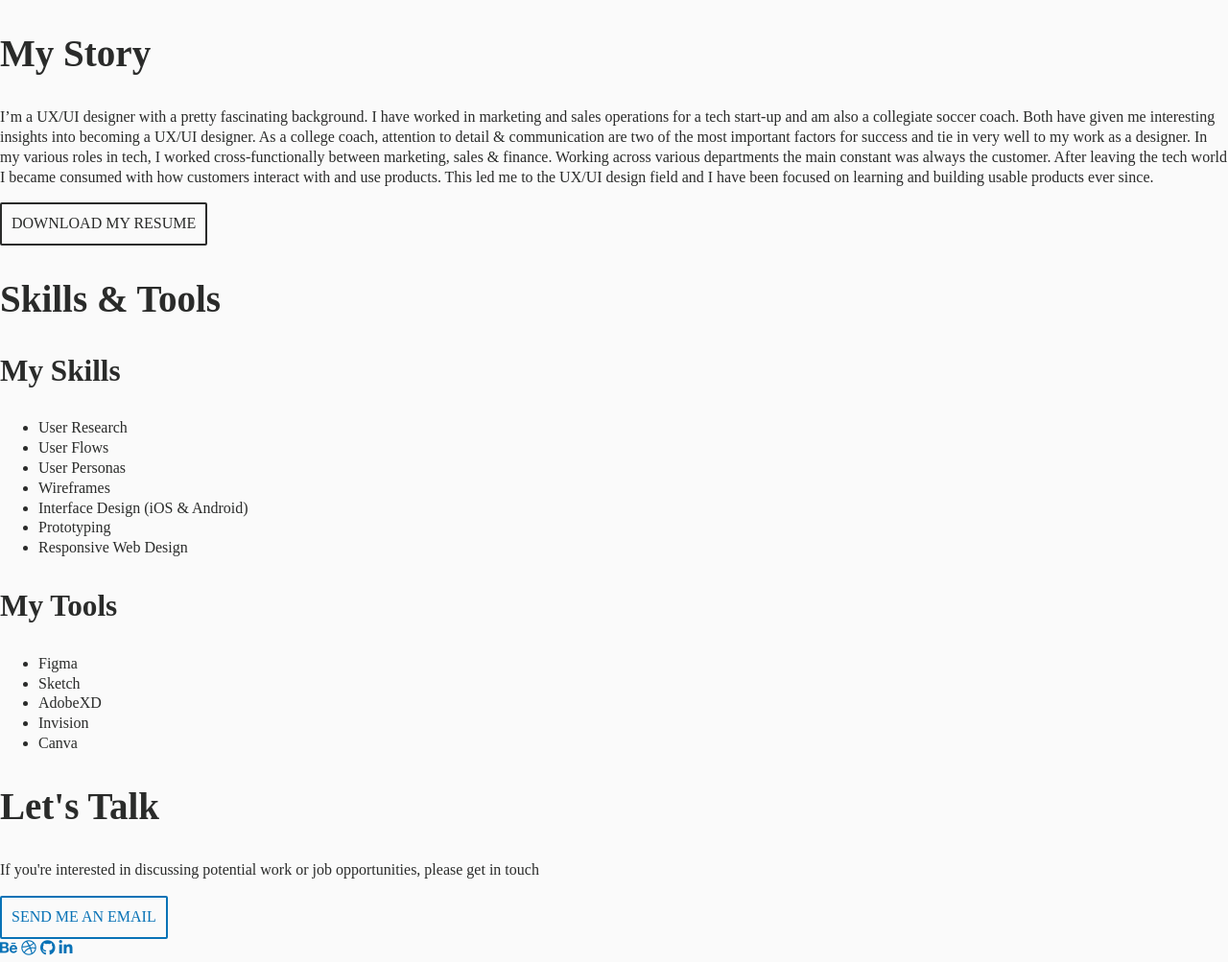
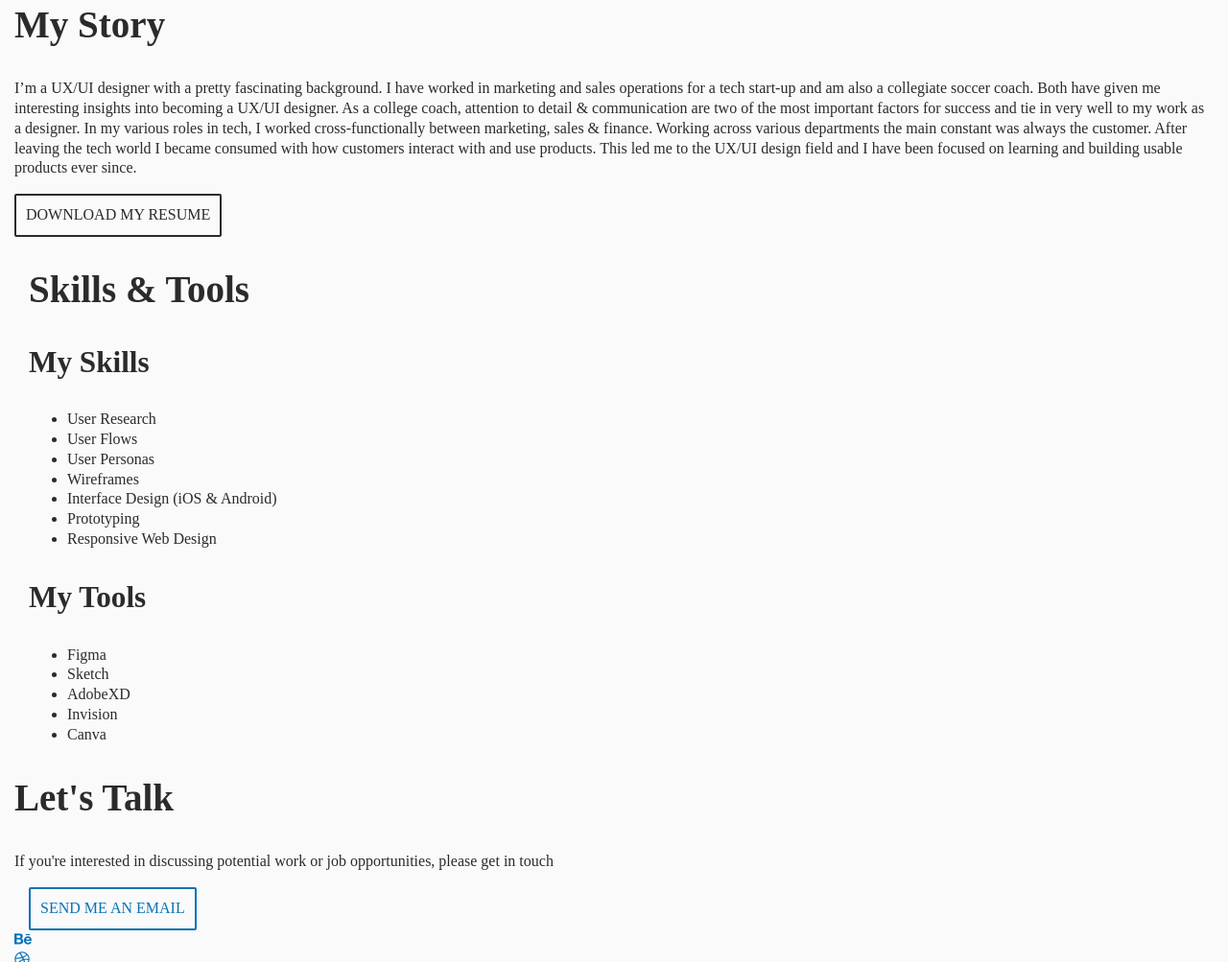
Before and after one commit to jaredcurry/Jared-Portfolio-Site, a plain HTML site: page about.html in a window 1280 px wide. Shown: the part 1797-2800 px from the top of the page at 96% size. Drawn offline with nearby package versions, Linux system fonts and the light colour scheme; files whose address does not match are found by name; a web font is replaced by a local one.

Commit message:
Update about.html

```diff
--- a/about.html
+++ b/about.html
@@ -14,10 +14,9 @@
 </head>
 
 <body>
-
   <!-- Header -->
   <header>
-    <div class="">
+    <div class="container">
       <img src="/Users/jc/Desktop/Jared Portfolio Site/img/logo/light.svg" alt="Jared Curry" class="logo">
       <nav>
         <ul>
@@ -25,15 +24,13 @@
           <li><a href="about.html">About</a></li>
           <li><a href="#contact">Contact</a></li>
         </ul>
-
       </nav>
     </div>
   </header>
-
   <!-- hero section -->
   <div id="intro">
     <!-- Whole Section -->
-    <div class="">
+    <div class="container">
       <!-- Container -->
       <h1>Hello, I'm Jared <span> a Boston based college soccer coach turned UX/UI designer.</span> </h1>
       <p>
@@ -44,17 +41,17 @@
 
   <main>
     <div class="">
-      <div class=""> <!-- Container -->
+      <div class="container"> <!-- Container -->
         <h1>About Me</h1>
       </div>
     </div>
     <div class=""> <!-- main content -->
-      <div class=""> <!-- container -->
+      <div class="container"> <!-- container -->
         <picture>
           <source src="img/profile_picture/@1x/Profile_Image_@1x.png" media="max-width:767px">
           <img src="img/profile_picture/@2x/Profile_Image_@2x.png" alt="Me">
         </picture>
-        <div class=""> <!-- Columns -->
+        <div class="row"> <!-- Columns -->
           <div> <!-- Column 1 -->
             <h2>My Story</h2>
             <p>
@@ -66,7 +63,7 @@
             </p>
             <a href="files/Resume.pdf" class="button download" target="_blank">Download My Resume</a>
           </div>
-          <div class=""> <!-- Column 2 -->
+          <div class="container"> <!-- Column 2 -->
             <h2>Skills & Tools</h2>
             <div class=""> <!-- Skills Section -->
               <h3>My Skills</h3>
@@ -98,29 +95,29 @@
 
   <!-- Footer -->
   <footer id="#contact">
-    <div class="">
+    <div class="container">
       <h2>Let's Talk</h2>
       <p>
         If you're interested in discussing potential work or job opportunities, please get in touch
       </p>
-      <div class="">
+      <div class="container">
         <a href="mailto:curry.jared@gmail.com" class="button contact">Send me an email</a>
       </div>
-      <div class="">
+      <div>
         <!-- Social Media Links -->
-        <a href="https://www.behance.net/jaredcurry" target="_blank">
+        <a href="https://www.behance.net/jaredcurry" target="_blank" class="social-links">
           <i class="fab fa-behance"></i>
         </a>
-        <a href="https://dribbble.com/jaredcurry" target="_blank">
+        <a href="https://dribbble.com/jaredcurry" target="_blank" class="social-links">
           <i class="fab fa-dribbble"></i>
         </a>
-        <a href="https://github.com/jaredcurry" target="_blank">
+        <a href="https://github.com/jaredcurry" target="_blank" class="social-links">
           <i class="fab fa-github"></i>
-        <a href="https://www.linkedin.com/in/curryjared/" target="_blank">
+        <a href="https://www.linkedin.com/in/curryjared/" target="_blank" class="social-links">
           <i class="fab fa-linkedin-in"></i>
         </a>
       </div>
-      <p>COPYRIGHT JARED CURRY 2020</p>
+      <p class="copyright">COPYRIGHT JARED CURRY 2020</p>
     </div> <!-- Container -->
   </footer>
 </body>
```
